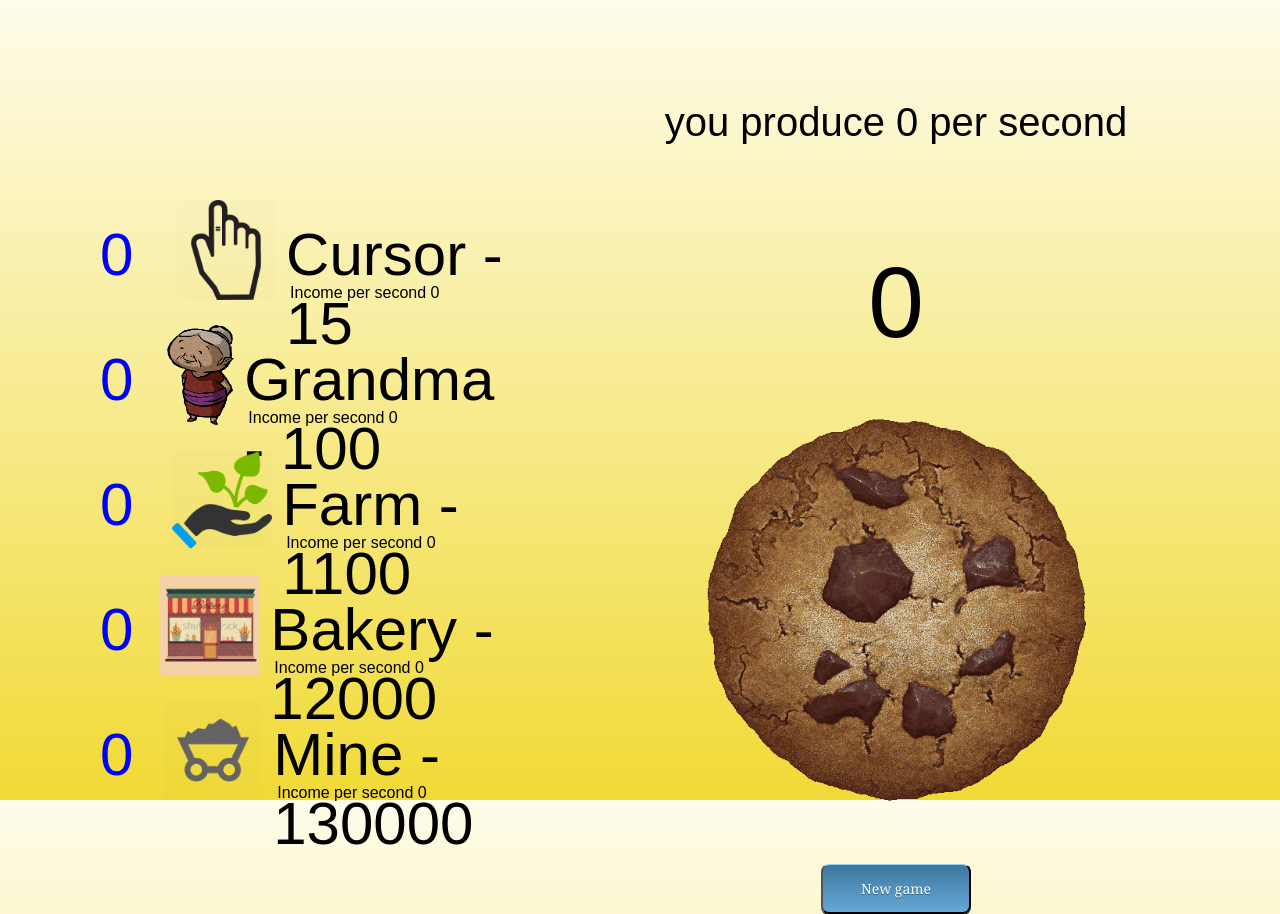
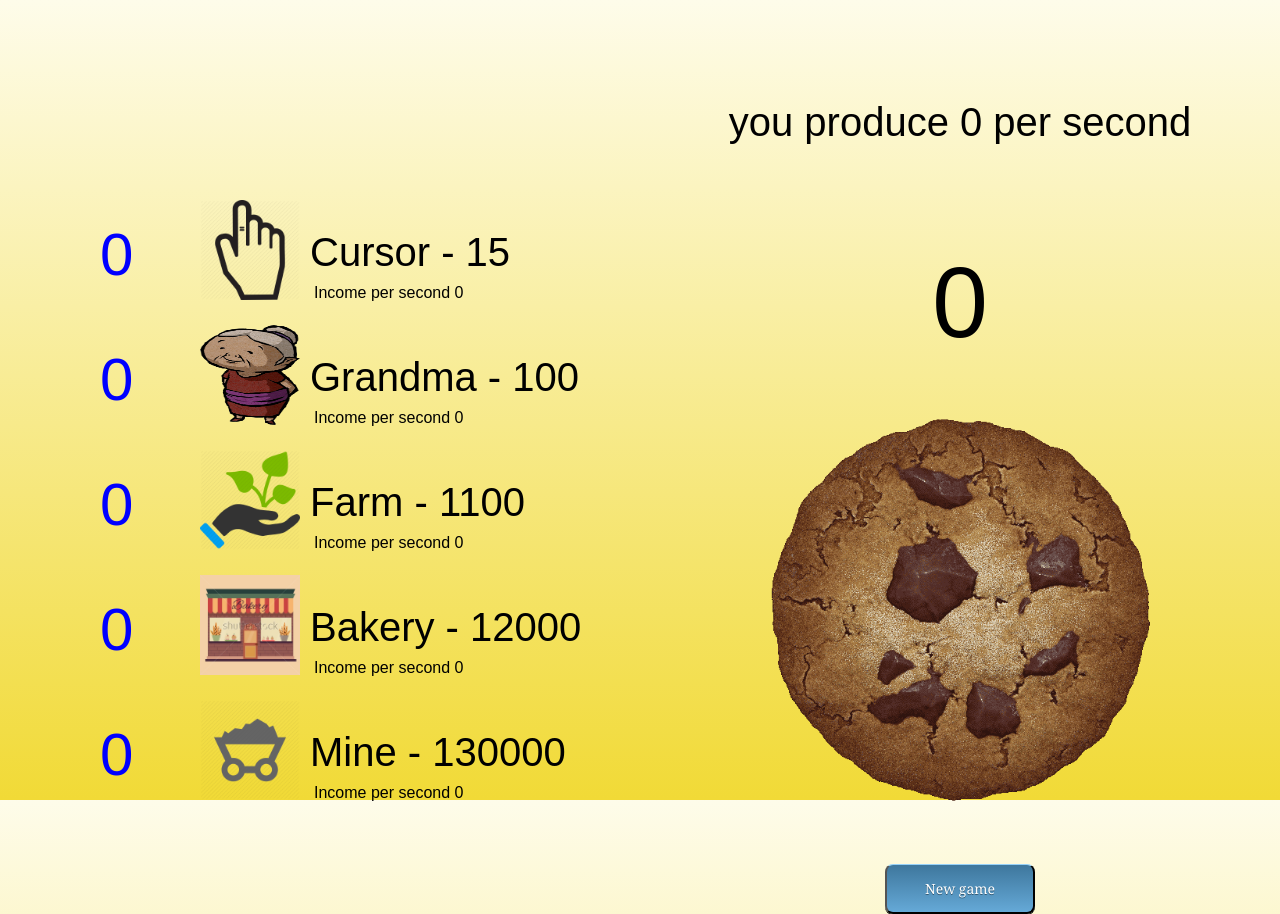
Before and after one commit to Michal-Skiba/cookie-game-skygate, a website built with webpack: page index.html in a window 1280 px wide. Built offline with nearby package versions, Linux system fonts and the light colour scheme.

Commit message:
css patch

```diff
--- a/css/style.css
+++ b/css/style.css
@@ -20,12 +20,12 @@ body{
 }
 
 #menu{
-    width: 40vw;
+    width: 50vw;
     height: 100vh;
 }
 
 #cookieSide{
-    width: 60vw;
+    width: 50vw;
     height: 100vh;
 }
 
@@ -70,8 +70,8 @@ body{
 
 /*cost of improvement*/
 .row div p:first-of-type{
-    font-size: 60px;
-    padding-top: 20px;
+    font-size: 40px;
+    padding-top: 30px;
     margin-left: 10px;
     color: black;
     height: 80px;
```
